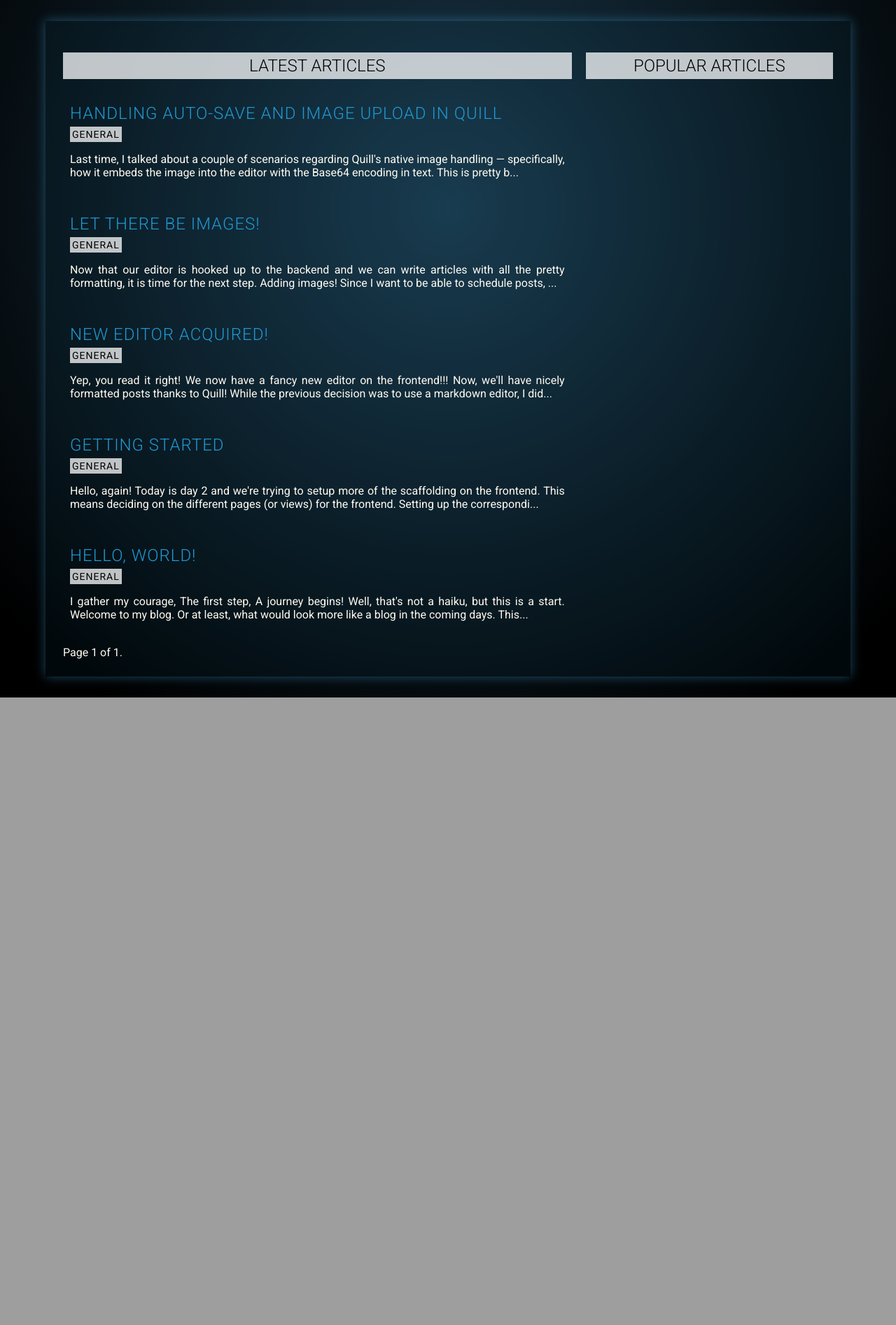
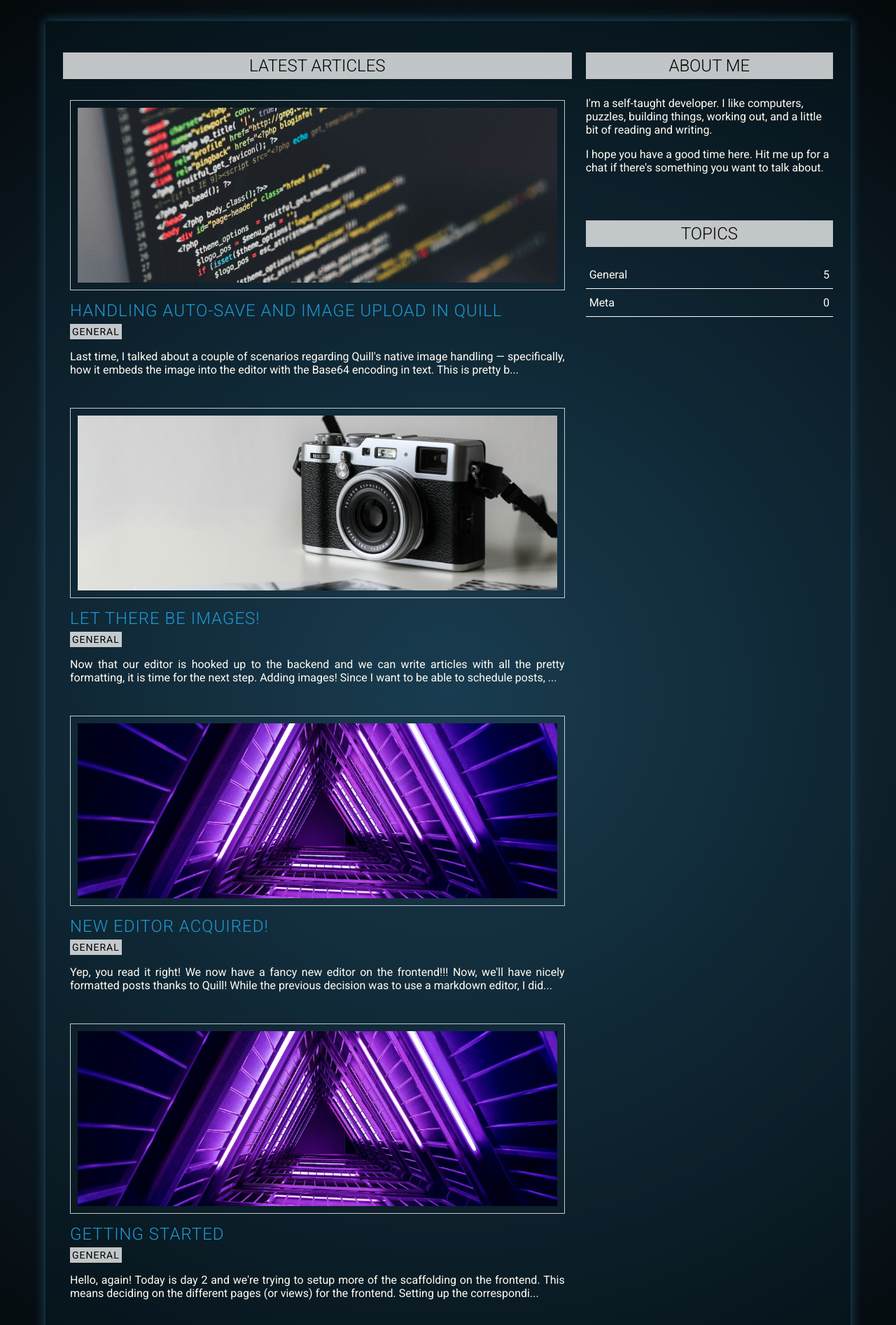
Before and after one commit to TheYorouzoya/dev-blog, a Django app: page / in a window 1280 px wide. Shown: the part 401-2295 px from the top of the page at 70% size. Before the commit the page ends 1398 px from the top, so only its background shows below. Run offline with Django 5.2, Linux system fonts and the light colour scheme; data comes from the database, SQL or seed files in the repository; both versions use the stored data as it was after the commit.

Commit message:
Update Blog UI, Forms, and Refactor

```diff
--- a/blog/forms.py
+++ b/blog/forms.py
@@ -12,10 +12,11 @@
 
     class Meta:
         model = Article
-        fields = ['title', 'status', 'topic', 'tags', 'content', 'excerpt']
+        fields = ['title', 'status', 'topic', 'tags', 'featured_image', 'content', 'excerpt']
         widgets = {
             'content': forms.HiddenInput,
             'excerpt': forms.HiddenInput,
+
         }
 
     # def clean_published_at(self):
--- a/blog/models.py
+++ b/blog/models.py
@@ -52,7 +52,7 @@
     topic = models.ForeignKey(Topic, on_delete=models.SET_NULL, null=True)
     tags = models.ManyToManyField(Tag, blank=True)
     status = models.CharField(max_length=2, choices=Status, default=Status.DRAFT)
-    featured_image = models.ImageField(upload_to='media/images/', blank=True)
+    featured_image = models.ImageField(upload_to='images/', blank=True)
 
     created_at = models.DateTimeField(auto_now_add=True)
     updated_at = models.DateTimeField(auto_now=True)
@@ -112,3 +112,10 @@
     if instance.image:
         if os.path.isfile(instance.image.path):
             os.remove(instance.image.path)
+
+
+@receiver(post_delete, sender=Article)
+def auto_delete_image_file_on_delete(sender, instance, **kwargs):
+    if instance.featured_image:
+        if os.path.isfile(instance.featured_image.path):
+            os.remove(instance.featured_image.path)
--- a/blog/static/blog/css/index.css
+++ b/blog/static/blog/css/index.css
@@ -1,11 +1,8 @@
 .blog-content-container {
+    width: 100%;
     display: grid;
-    grid-template-columns: repeat(auto-fit, minmax(min(300px, 100%), 2fr));
+    grid-template-columns: repeat(auto-fit, minmax(min(250px, 100%), 2fr));
     gap: 20px;
-
-    .content-right {
-
-    }
 }
 
 .blog-content-container :first-child {
@@ -16,7 +13,7 @@
 
     padding: 10px;
     margin-bottom: 25px;
-    border-radius: 5px;
+
 
     h2 {
         margin: 0;
@@ -32,11 +29,20 @@
         }
     }
 
-    .article-top {
-        display: flex;
-        flex-direction: row;
-        align-items: center;
-        justify-content: space-between;
+    .article-img-container {
+        border: 1px solid var(--heading-bg-light);
+        padding: 10px;
+        margin-bottom: 10px;
+    }
+
+    .article-img {
+        height: 250px;
+
+        img {
+            object-fit: cover;
+            width: 100%;
+            height: 100%;
+        }
     }
 
     .article-topic {
--- a/blog/static/blog/css/layout.css
+++ b/blog/static/blog/css/layout.css
@@ -17,7 +17,6 @@
 }
 
 body {
-    /* background-color: var(--bg-dark); */
     color: var(--text);
     margin: 0 auto;
     display: flex;
@@ -31,8 +30,6 @@
 #blog-container {
     background: transparent;
     background-color: rgba(16, 81, 107, 0.1);
-    backdrop-filter: blur(5px);
-    --webkit-backdrop-filter: blur(15px);
     max-width: 1100px;
     margin: 30px;
     padding: 25px;
@@ -288,3 +285,38 @@
     text-align: center;
     padding: 5px;
 }
+
+.sidebar-content {
+    display: flex;
+    flex-direction: column;
+    gap: 30px;
+
+    .about-me-card {
+        margin-top: 25px;
+    }
+
+    .topics-card {
+        .topics-card-row {
+            display: flex;
+            justify-content: space-between;
+            border-bottom: 1px solid white;
+            padding: 10px 5px;
+            text-decoration: inherit;
+            color: var(--text);
+        }
+
+        .topics-card-row:hover {
+            background-color: var(--hover-bg-light);
+        }
+    }
+}
+
+.pagination > .step-links {
+    display: flex;
+    justify-content: space-evenly;
+    gap: 10px;
+    a {
+        text-decoration: inherit;
+        color: var(--text);
+    }
+}
--- a/blog/templates/blog/article.html
+++ b/blog/templates/blog/article.html
@@ -20,6 +20,11 @@
         <div class="author">Author: {{ article.author.first_name }}</div>
         <span>Topic: {{ article.topic }}</span>
     </div>
+    {% if article.featured_image %}
+    <div class="article-img">
+        <img src="{{ article.featured_image.url }}">
+    </div>
+    {% endif %}
     <div class="article-content">{{ article.content | safe }}</div>
 </article>
 {% endblock %}
--- a/blog/templates/blog/index.html
+++ b/blog/templates/blog/index.html
@@ -10,44 +10,46 @@
 {% endblock %}
 
 {% block body %}
-    {% if message %}
-        <div>{{ message }}</div>
-    {% endif %}
-
-    <div class="blog-content-container">
-        <div class="content-left">
-            <h2 class="content-heading">Latest Articles</h2>
-        {% if page_obj %}
+<div class="blog-content-container">
+    <div class="content-left">
+        <h2 class="content-heading">Latest Articles</h2>
+            {% if message %}
+                <div>{{ message }}</div>
+            {% endif %}
+            {% if page_obj %}
             {% for article in page_obj %}
                 <article class="article-card">
-                    <div class="article-top">
+                    <div class="article-img-container">
+                        <div class="article-img">
+                            {% if article.featured_image %}
+                            <img src="{{ article.featured_image.url }}">
+                            {% else %}
+                            <img src="/media/images/sandro-katalina-k1bO_VTiZSs-unsplash.jpg">
+                            {% endif %}
+                        </div>
+                    </div>
+                    <div class="article-bottom">
                         <h2><a href="{% url 'blog:articles' article.slug %}">{{ article.title }}</a></h2>
+                        <div class="article-topic">{{ article.topic }}</div>
+                        <div class="article-excerpt">{{ article.excerpt }}</div>
                     </div>
-                    <div class="article-topic">{{ article.topic }}</div>
-                    <div class="article-excerpt">{{ article.excerpt }}</div>
                 </article>
             {% endfor %}
             <div class="pagination">
                 <span class="step-links">
                     {% if page_obj.has_previous %}
-                        <a href="?page=1">&laquo; first</a>
-                        <a href="?page={{ page_obj.previous_page_number }}">previous</a>
+                        <a href="?page={{ page_obj.previous_page_number }}" class="button hvr-shutter-out-vertical">previous</a>
                     {% endif %}
 
-                    <span class="current">
-                        Page {{ page_obj.number }} of {{ page_obj.paginator.num_pages }}.
-                    </span>
-
                     {% if page_obj.has_next %}
-                        <a href="?page={{ page_obj.next_page_number }}">next</a>
-                        <a href="?page={{ page_obj.paginator.num_pages }}">last &raquo;</a>
+                        <a href="?page={{ page_obj.next_page_number }}" class="button hvr-shutter-out-vertical">next</a>
                     {% endif %}
                 </span>
             </div>
         {% endif %}
         </div>
         <div class="content-right">
-        {% include "blog/sidebar.html" %}
+        {% include "blog/sidebar.html" with topics=topics %}
         </div>
     </div>
 {% endblock %}
--- a/blog/templates/blog/sidebar.html
+++ b/blog/templates/blog/sidebar.html
@@ -1,5 +1,23 @@
 {% load static %}
 
 <div class="sidebar-content">
-    <h2 class="content-heading">Popular Articles</h2>
+    <section>
+        <h2 class="content-heading">About Me</h2>
+        <div class="about-me-card">
+            <p>I'm a self-taught developer. I like computers, puzzles, building things, working out, and a little bit of reading and writing.</p>
+            <p>I hope you have a good time here. Hit me up for a chat if there's something you want to talk about.</p>
+        </div>
+    </section>
+
+    <section>
+        <h2 class="content-heading">Topics</h2>
+        <div class="topics-card">
+            {% for topic in topics %}
+                <a class="topics-card-row" href="{% url "blog:topic" topic.slug %}">
+                    <span>{{ topic.name }}</span>
+                    <span>{{ topic.article_count }}</span>
+                </a>
+            {% endfor %}
+        </div>
+    </section>
 </div>
--- a/blog/views/article_views.py
+++ b/blog/views/article_views.py
@@ -5,22 +5,34 @@
 from django.core.paginator import Paginator, EmptyPage
 from django.views.decorators.http import require_POST
 from django.utils import timezone
+from django.db.models import Count
 
-from blog.models import Article, ArticleImage
+from blog.models import Article, ArticleImage, Topic
 from blog.forms import ArticleForm, TopicForm
 
 
 def index(request):
-    ARTICLES_PER_PAGE = 10
+    ARTICLES_PER_PAGE = 5
     page_number = request.GET.get('page', 1)
     articles = Article.objects.filter(status=Article.Status.PUBLISHED)
     paginator = Paginator(articles, ARTICLES_PER_PAGE)
 
+    all_topics = Topic.objects.annotate(article_count=Count('article'))
+
     try:
         page_obj = paginator.page(page_number)
     except EmptyPage as e:
-        return render(request, 'blog/index.html', {"message": str(e)})
-    return render(request, 'blog/index.html', {"page_obj": page_obj})
+        context = {
+            "message": str(e),
+            "topics": all_topics,
+        }
+        return render(request, 'blog/index.html', context)
+
+    context = {
+        "page_obj": page_obj,
+        "topics": all_topics,
+    }
+    return render(request, 'blog/index.html', context)
 
 
 def articles(request, article_slug):
@@ -37,7 +49,9 @@
         form = ArticleForm(request.POST, instance=article)
         if form.is_valid():
             updated_article = form.save()
-            updated_article.published_at = timezone.now()
+            if updated_article.status == Article.Status.PUBLISHED and updated_article.published_at is None:
+                updated_article.published_at = timezone.now()
+
             updated_article.save()
 
             json_ids = form.cleaned_data.get('image_ids') or "[]"
```
Also changed, not shown: blog/static/blog/css/article.css (+10 -1 lines), db.sqlite3, media/images/ilya-pavlov-OqtafYT5kTw-unsplash.jpg (added), media/images/nordwood-themes-F3Dde_9thd8-unsplash.jpg (added), media/images/sandro-katalina-k1bO_VTiZSs-unsplash.jpg (added).
